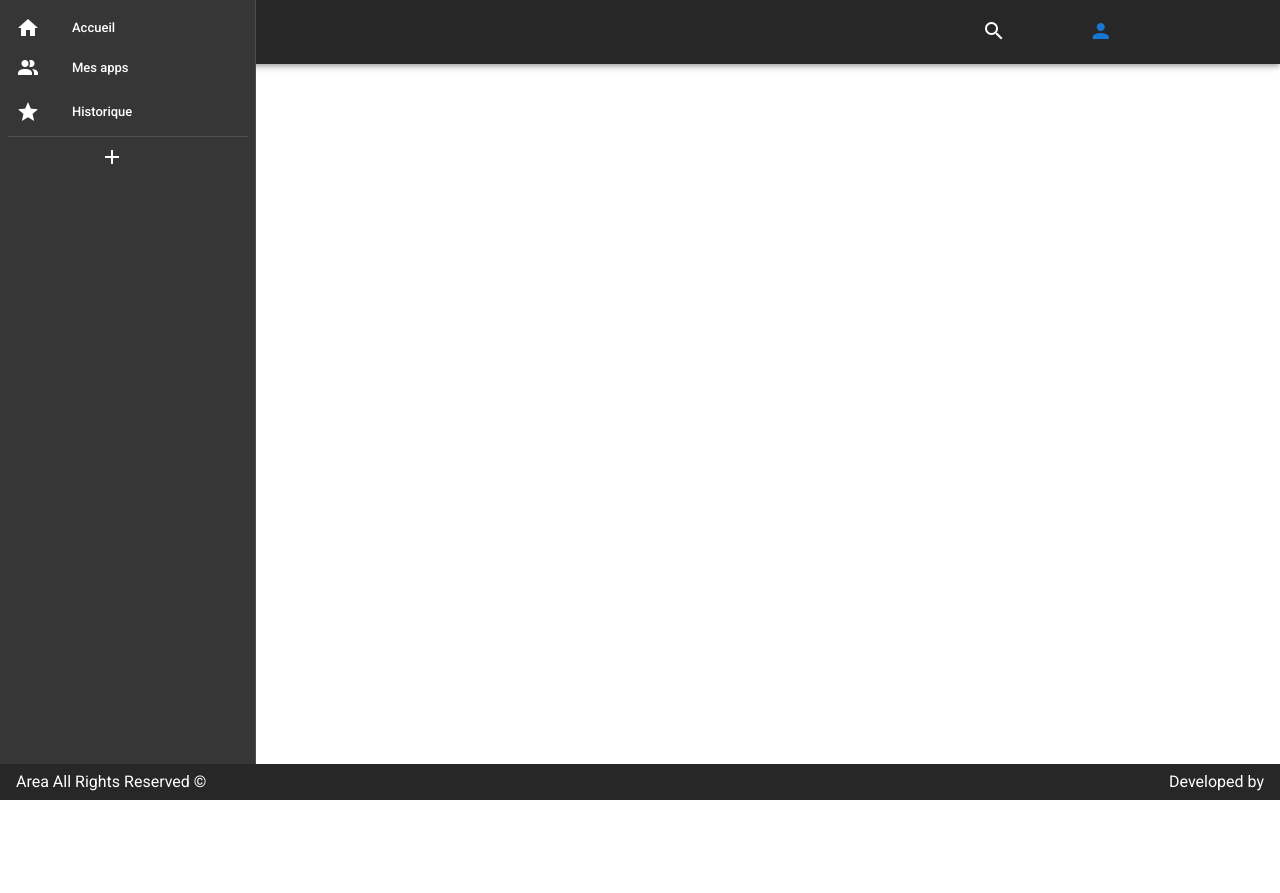
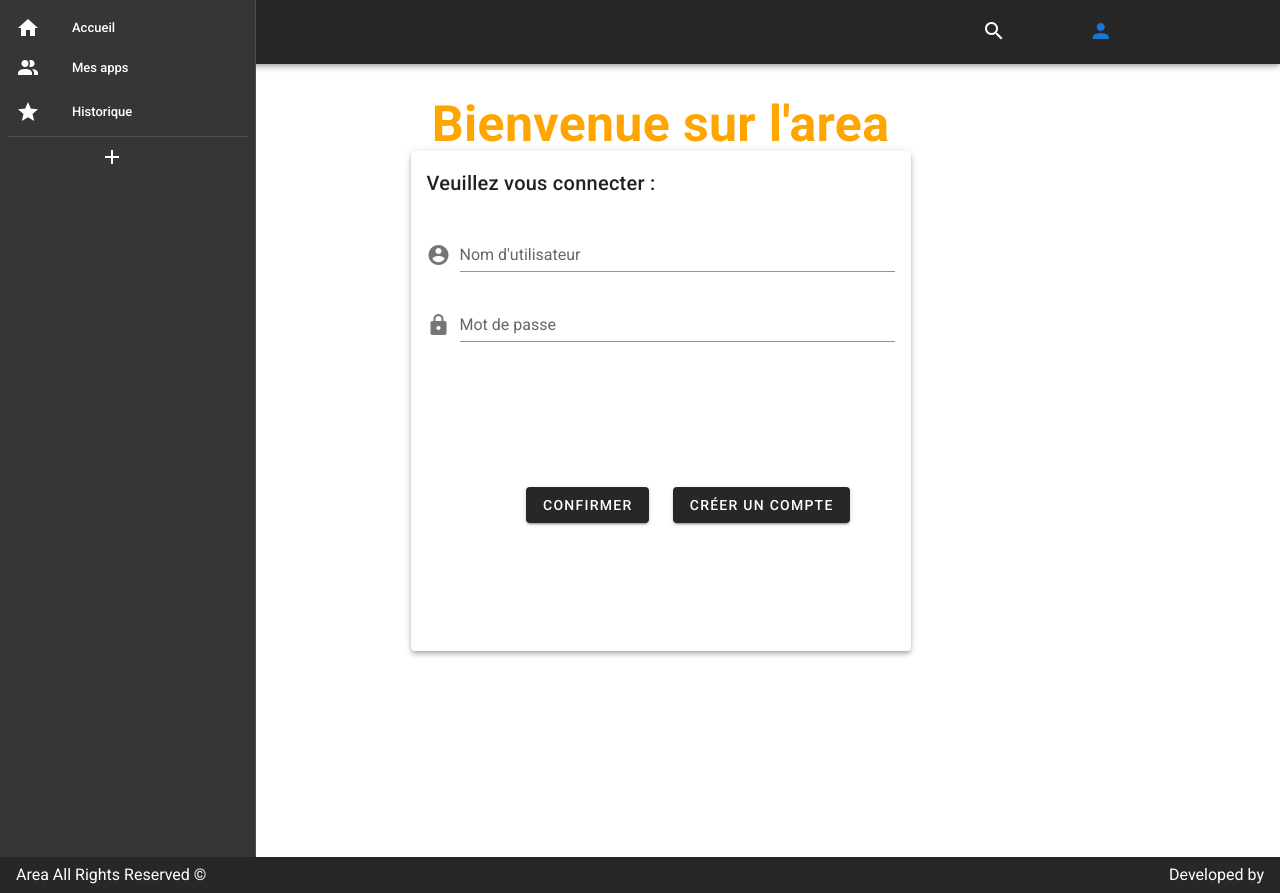
Before and after one commit to polBachelin/AREA, a Vue app in the folder client/: page /area in a window 1280 px wide. Before the commit the page ends 800 px from the top, so only its background shows below. Built offline with nearby package versions, Linux system fonts and the light colour scheme.

Commit message:
feat(login.vue): add register vue component + fix main.js routes

```diff
--- a/client/public/index.html
+++ b/client/public/index.html
@@ -5,7 +5,7 @@
 		<meta http-equiv="X-UA-Compatible" content="IE=edge">
 		<meta name="viewport" content="width=device-width,initial-scale=1.0">
 		<link rel="icon" href="favicon.ico">
-		<title>Fuck</title>
+		<title>Area</title>
     <link rel="stylesheet" href="https://fonts.googleapis.com/css?family=Roboto:100,300,400,500,700,900">
     <link rel="stylesheet" href="https://cdn.jsdelivr.net/npm/@mdi/font@latest/css/materialdesignicons.min.css">
     <link rel="stylesheet" href="https://fonts.googleapis.com/css?family=Roboto:100,300,400,500,700,900">
--- a/client/src/components/Login.vue
+++ b/client/src/components/Login.vue
@@ -1,15 +1,77 @@
 <template>
-  <div>
-    Login
-  </div>
+  <v-container class="ml-14">
+    <v-img src="../assets/background.gif" max-height="800">
+    <v-row class="justify-center">
+      <v-card-text class="text-center title_text mt-10" >
+        Bienvenue sur l'area
+      </v-card-text>
+    </v-row>
+    <v-row class="justify-center">
+
+      <v-card class="justify-center elevation-4" width="500" height="500">
+        <v-card-title>Veuillez vous connecter :</v-card-title>
+        <v-card-text class="mt-3">
+          <v-text-field
+              v-model="username"
+              label="Nom d'utilisateur"
+              prepend-icon="mdi-account-circle"
+          />
+          <v-text-field
+              v-model="password"
+              label="Mot de passe"
+              prepend-icon="mdi-lock"
+              type="password"
+          />
+        </v-card-text>
+        <v-row class="align-end mt-14">
+          <v-col cols="6" class="mt-10 text-right">
+            <v-btn dark @click="confirmUserPass"> Confirmer </v-btn>
+          </v-col>
+          <v-col cols="6" class="text-left">
+            <v-btn dark @click="goToRegister"> Créer un compte </v-btn>
+          </v-col>
+        </v-row>
+      </v-card>
+    </v-row>
+    </v-img>
+  </v-container>
 </template>
 
 <script>
 export default {
-  name: "Login.vue"
+  name: "Login.vue",
+
+  data() {
+    return {
+      username: '',
+      password: '',
+    }
+  },
+
+  methods: {
+    confirmUserPass() {
+      if (this.password.length !== 0 && this.username.length !== 0) {
+      //  call Api with both variables
+      //   if (valid)
+        this.$router.push({name: 'home'})
+      } else {
+        alert("Veuillez entrer un nom et un mot de passe valide")
+      }
+    },
+
+    goToRegister() {
+      this.$router.push({name: 'register'})
+    },
+  },
 }
 </script>
 
 <style scoped>
 
+.title_text {
+  font-size: 50px;
+  font-weight: bold;
+  color: orange;
+}
+
 </style>
--- a/client/src/main.js
+++ b/client/src/main.js
@@ -15,12 +15,12 @@ Vue.config.productionTip = false
 const router = new VueRouter({
 	base: process.env.BASE_URL,
 	routes: [
-		{path: '/', component: Home},
-		{path: '/home', component: Home},
+		{path: '/', component: Login},
+		{path: '/home', component: Home, name: 'home'},
 		{path: '/area', component: Area},
 		{path: '/profile', component: Profile},
 		{path: '/login', component: Login},
-		{path: '/register', component: Register},
+		{path: '/register', component: Register, name: 'register'},
 	],
 })
 
```
Also changed, not shown: client/src/assets/background.gif (added).
